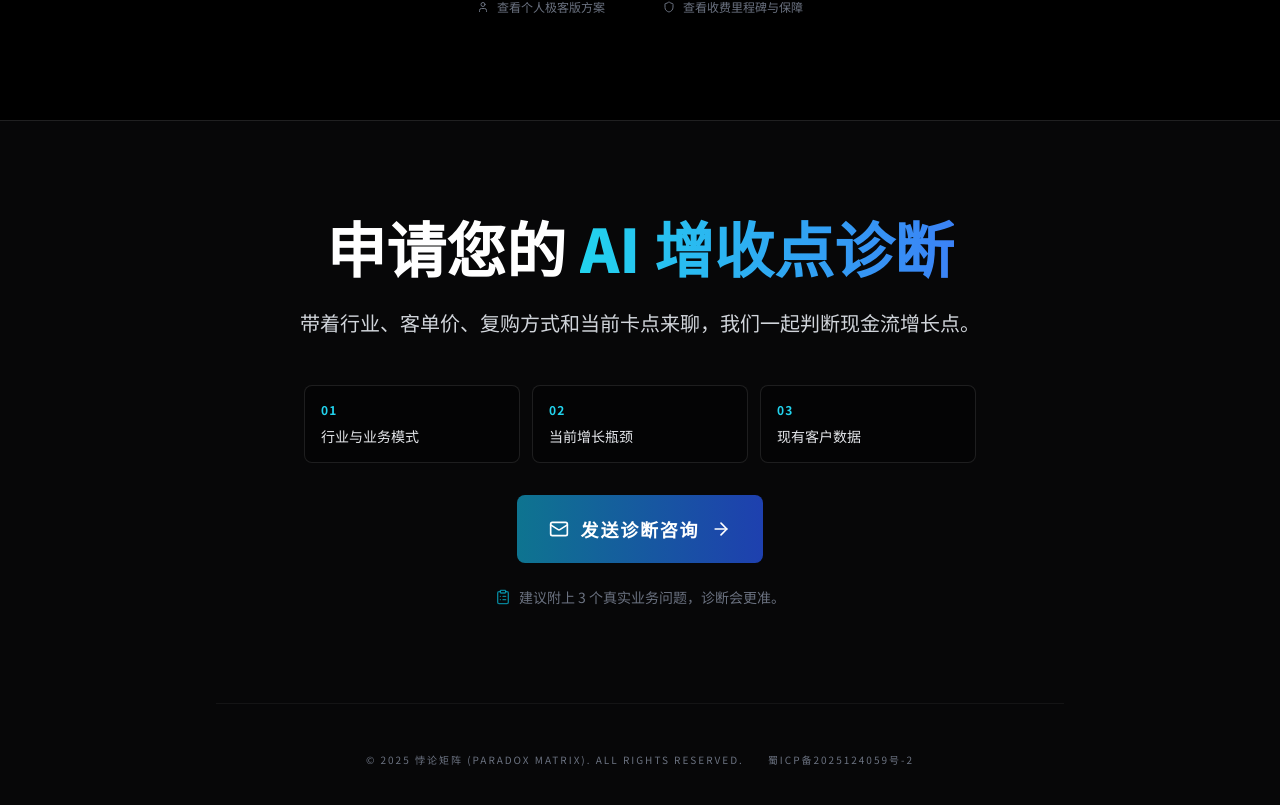
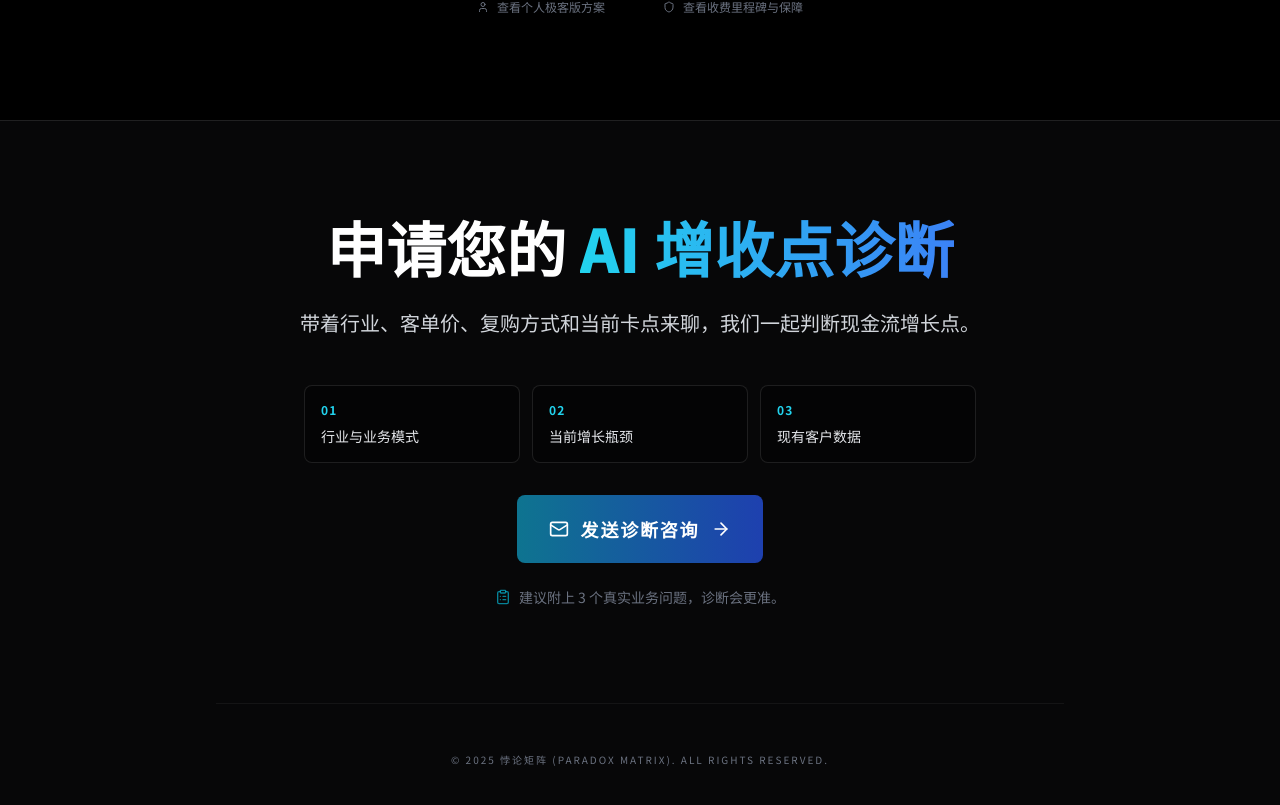
Before and after one commit to hanjin714/beilunjuzhen.cn, a React (Vite) app: page / in a window 1280 px wide. Shown: the part 4125-4930 px from the top of the page. Built offline with nearby package versions, Linux system fonts and the light colour scheme.

Commit message:
Remove ICP filing footer link

```diff
--- a/App.tsx
+++ b/App.tsx
@@ -293,14 +293,6 @@ const App: React.FC = () => {
             <div className="mt-24 pt-12 border-t border-white/5 flex flex-col items-center gap-4">
               <div className="text-[10px] text-gray-500 flex flex-col md:flex-row items-center gap-2 md:gap-6 uppercase tracking-[0.2em]">
                 <span>&copy; 2025 悖论矩阵 (Paradox Matrix). All rights reserved.</span>
-                <a
-                  href="https://beian.miit.gov.cn/"
-                  target="_blank"
-                  rel="noopener noreferrer"
-                  className="hover:text-cyan-500 transition-colors"
-                >
-                  蜀ICP备2025124059号-2
-                </a>
               </div>
             </div>
           </div>
```
